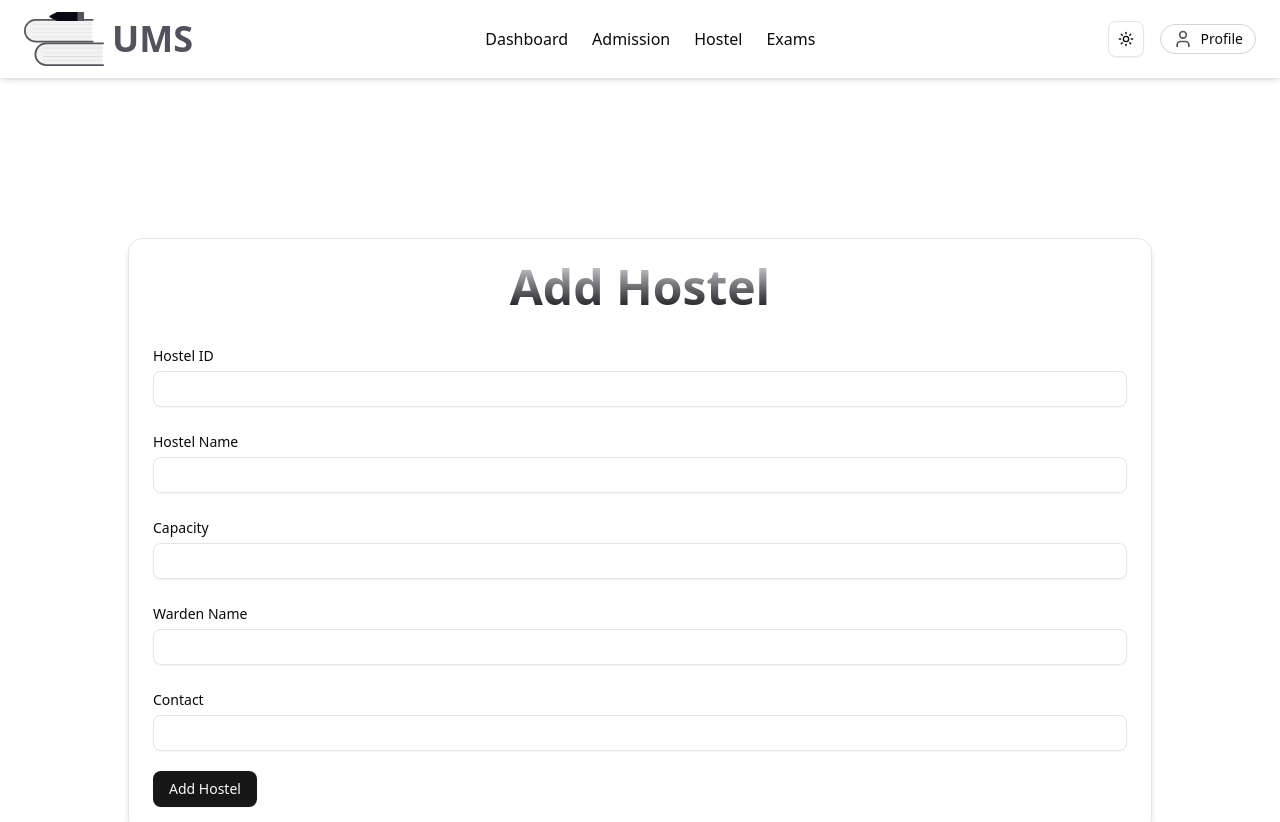
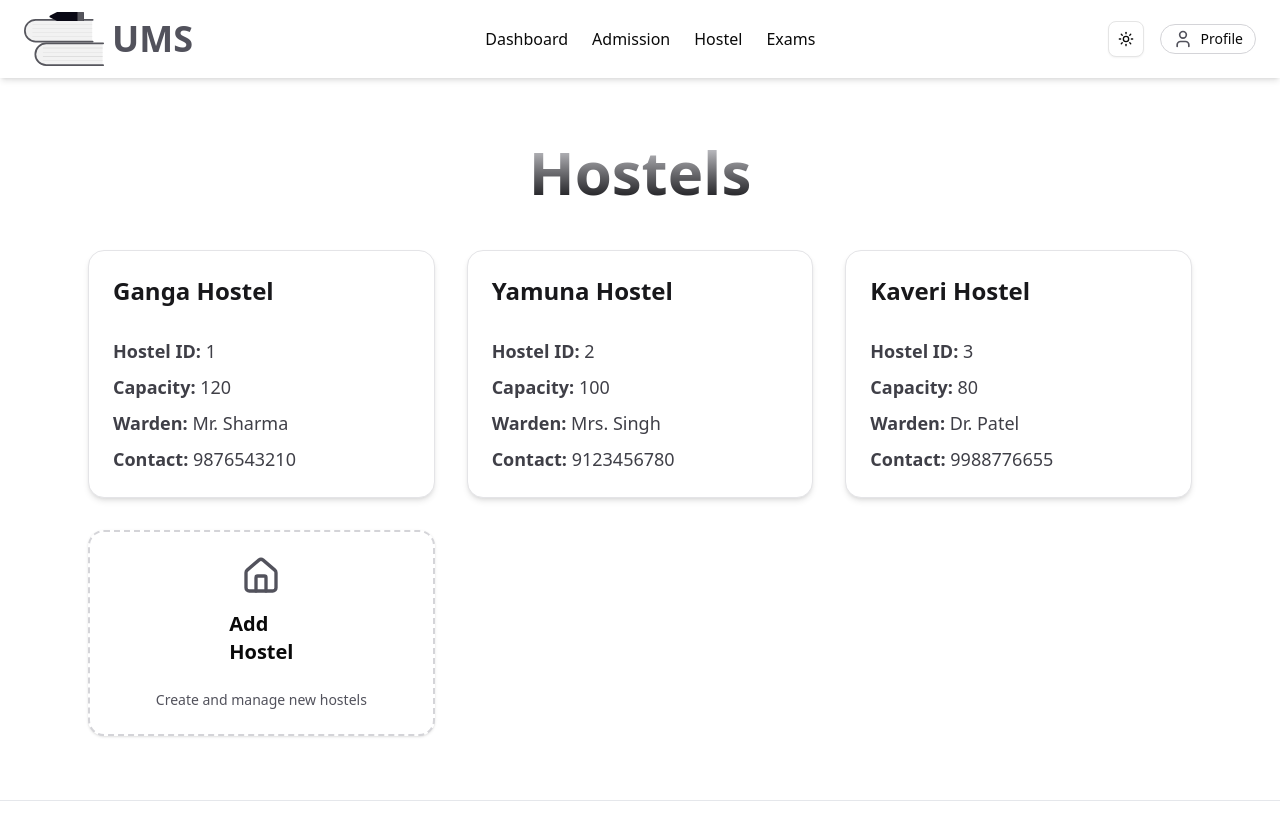
Before and after one commit to Sadiq0909/umserp, a Next.js app: page /hostels in a window 1280 px wide. Shown: the top 822 px of the page. Built offline with nearby package versions, Linux system fonts and the light colour scheme.

Commit message:
Add hostel management features including hostel listing and payment API integration

```diff
--- /dev/null
+++ b/app/add-hostel/page.jsx
@@ -0,0 +1,12 @@
+import AddHostelForm from '@/components/AddHostelForm'
+import React from 'react'
+
+const page = () => {
+  return (
+    <div>
+        <AddHostelForm />
+    </div>
+  )
+}
+
+export default page
--- /dev/null
+++ b/app/api/payment/route.js
@@ -0,0 +1,36 @@
+import { NextResponse } from "next/server";
+import Razorpay from "razorpay";
+
+const razorpay = new Razorpay({
+  key_id: process.env.RAZORPAY_KEY_ID,
+  key_secret: process.env.RAZORPAY_KEY_SECRET,
+});
+
+export async function POST(request) {
+  try {
+    const body = await request.json();
+    const { amount } = body || 500; // Expect amount from frontend (in INR)
+
+    if (!amount || isNaN(amount)) {
+      return NextResponse.json(
+        { message: "Invalid amount provided" },
+        { status: 400 }
+      );
+    }
+
+    const order =  razorpay.orders.create({
+      amount: amount * 100, // Convert INR to paise
+      currency: "INR",
+      receipt: `receipt_${Date.now()}`,
+      payment_capture: 1,
+    });
+
+    return NextResponse.json({ orderId: order.id }, { status: 200 });
+  } catch (error) {
+    console.error("Error in creating order", error);
+    return NextResponse.json(
+      { message: "Error in creating order" },
+      { status: 500 }
+    );
+  }
+}
--- a/app/api/rooms/route.js
+++ /dev/null
@@ -1,12 +0,0 @@
-import { NextResponse } from "next/server";
-import { connect } from "@/src/database/connect";
-import { getRoomsByHostelController } from "@/src/controllers/roomController";
-
-export async function GET(req) {
-  await connect();
-  const { searchParams } = new URL(req.url);
-  const hostelId = searchParams.get("hostelId");
-
-  const result = await getRoomsByHostelController(hostelId);
-  return NextResponse.json(result.success ? result.data : { message: result.message }, { status: result.success ? 200 : 500 });
-}
--- a/app/dashboard/page.jsx
+++ b/app/dashboard/page.jsx
@@ -1,19 +1,31 @@
 "use client";
 
-import AddHostelForm from "@/components/AddHostelForm";
-import AddRoomForm from "@/components/AddRoomForm";
 import { Card, CardContent, CardHeader, CardTitle } from "@/components/ui/card";
 import { Users, Home, BedDouble, CreditCard } from "lucide-react";
 import Link from "next/link";
 
 export default function Dashboard() {
-
-    const links = [
+  const hostels = [
     {
-    title: "Add Hostel",
-    href: "/hostels",
-    icon: <Home className="w-6 h-6 text-purple-600 dark:text-purple-400" />,
-    description: "Create and manage hostels",
+      Hostel_ID: 1,
+      Hostel_Name: "Ganga Hostel",
+      Capacity: 120,
+      Warden_Name: "Mr. Sharma",
+      Contact: "9876543210",
+    },
+    {
+      Hostel_ID: 2,
+      Hostel_Name: "Yamuna Hostel",
+      Capacity: 100,
+      Warden_Name: "Mrs. Singh",
+      Contact: "9123456780",
+    },
+    {
+      Hostel_ID: 3,
+      Hostel_Name: "Kaveri Hostel",
+      Capacity: 80,
+      Warden_Name: "Dr. Patel",
+      Contact: "9988776655",
     },
   ];
 
@@ -25,9 +37,6 @@ export default function Dashboard() {
           <h1 className="text-4xl sm:text-6xl font-bold bg-clip-text text-transparent bg-gradient-to-b from-zinc-300 to-zinc-900 dark:from-zinc-600 dark:to-white">
             Admin Dashboard
           </h1>
-        {/* <p className="mt-2 text-zinc-600 dark:text-zinc-400">
-          Quick overview of University Management System
-        </p> */}
         </div>
 
         {/* Stats Cards */}
@@ -74,7 +83,7 @@ export default function Dashboard() {
         </div>
 
         {/* Recent Admissions */}
-      <div className="bg-white dark:bg-zinc-900 rounded-xl shadow-md border border-gray-200 dark:border-zinc-800">
+        <div className="bg-white dark:bg-zinc-900 rounded-xl shadow-md border border-gray-200 dark:border-zinc-800 mb-12">
           <div className="p-6 border-b border-gray-200 dark:border-zinc-800">
             <h2 className="text-xl font-semibold">Recent Admissions</h2>
           </div>
@@ -87,7 +96,9 @@ export default function Dashboard() {
               <div key={idx} className="flex justify-between items-center p-4">
                 <div>
                   <p className="font-medium">{student.name}</p>
-                <p className="text-sm text-zinc-600 dark:text-zinc-400">{student.email}</p>
+                  <p className="text-sm text-zinc-600 dark:text-zinc-400">
+                    {student.email}
+                  </p>
                 </div>
                 <span className="text-sm text-zinc-500">{student.date}</span>
               </div>
@@ -95,25 +106,48 @@ export default function Dashboard() {
           </div>
         </div>
 
-    <section className="my-20">
-      <div className="">
-        {links.map((link, idx) => (
-          <Link href={link.href} key={idx}>
-            <Card className="hover:shadow-lg transition-shadow border border-gray-200 dark:border-zinc-800 cursor-pointer">
-              <CardHeader className="flex flex-row items-center gap-3">
-                {link.icon}
-                <CardTitle>{link.title}</CardTitle>
+        {/* Hostels Section */}
+<div className="mt-12">
+  <h2 className="text-2xl font-semibold mb-6">Hostels</h2>
+  <div className="grid grid-cols-1 sm:grid-cols-2 lg:grid-cols-3 gap-6">
+
+    {/* View All Hostels */}
+    <Link href="/hostels">
+      <Card className="cursor-pointer shadow-md border border-gray-200 dark:border-zinc-800 hover:shadow-lg transition">
+        <CardHeader>
+          <CardTitle className="flex items-center gap-2 text-lg">
+            <Home className="w-6 h-6 text-purple-600 dark:text-purple-400" />
+            View All Hostels
+          </CardTitle>
         </CardHeader>
         <CardContent>
-                <p className="text-sm text-zinc-600 dark:text-zinc-400">
-                  {link.description}
+          <p className="text-zinc-600 dark:text-zinc-400">
+            Manage hostel details, rooms, and allocations.
           </p>
         </CardContent>
       </Card>
     </Link>
-        ))}
+
+    {/* Add Hostel */}
+    <Link href="/add-hostel">
+      <Card className="cursor-pointer shadow-md border border-gray-200 dark:border-zinc-800 hover:shadow-lg transition">
+        <CardHeader>
+          <CardTitle className="flex items-center gap-2 text-lg">
+            <Home className="w-6 h-6 text-green-600 dark:text-green-400" />
+            Add New Hostel
+          </CardTitle>
+        </CardHeader>
+        <CardContent>
+          <p className="text-zinc-600 dark:text-zinc-400">
+            Create a new hostel and assign rooms easily.
+          </p>
+        </CardContent>
+      </Card>
+    </Link>
+
   </div>
-    </section>
+</div>
+
       </div>
     </section>
   );
--- a/app/hostels/page.jsx
+++ b/app/hostels/page.jsx
@@ -1,12 +1,98 @@
-import AddHostelForm from '@/components/AddHostelForm'
-import React from 'react'
+"use client";
+
+import React from "react";
+import { Home } from "lucide-react";
+import Link from "next/link";
+import { Card, CardContent, CardHeader, CardTitle } from "@/components/ui/card";
 
 const page = () => {
+  const hostels = [
+    {
+      Hostel_ID: 1,
+      Hostel_Name: "Ganga Hostel",
+      Capacity: 120,
+      Warden_Name: "Mr. Sharma",
+      Contact: "9876543210",
+    },
+    {
+      Hostel_ID: 2,
+      Hostel_Name: "Yamuna Hostel",
+      Capacity: 100,
+      Warden_Name: "Mrs. Singh",
+      Contact: "9123456780",
+    },
+    {
+      Hostel_ID: 3,
+      Hostel_Name: "Kaveri Hostel",
+      Capacity: 80,
+      Warden_Name: "Dr. Patel",
+      Contact: "9988776655",
+    },
+  ];
+
   return (
-    <div >
-        <AddHostelForm />
+    <div className="max-w-6xl mx-auto px-6 py-16">
+      <h2 className="text-4xl sm:text-6xl font-extrabold text-center mb-12 bg-clip-text text-transparent bg-gradient-to-b from-zinc-300 to-zinc-900 dark:from-zinc-500 dark:to-white">
+        Hostels
+      </h2>
+
+      {hostels.length === 0 ? (
+        <p className="text-center text-lg text-zinc-600 dark:text-zinc-400">
+          No hostels available.
+        </p>
+      ) : (
+        <div className="grid gap-8 sm:grid-cols-2 lg:grid-cols-3">
+          {hostels.map((hostel) => (
+            <Card
+              key={hostel.Hostel_ID}
+              className="rounded-2xl shadow-md border border-zinc-200 dark:border-zinc-800 hover:shadow-xl transition-transform hover:-translate-y-1"
+            >
+              <CardHeader>
+                <CardTitle className="text-2xl font-bold text-zinc-900 dark:text-zinc-100">
+                  {hostel.Hostel_Name}
+                </CardTitle>
+              </CardHeader>
+              <CardContent className="space-y-2 text-zinc-700 dark:text-zinc-300 text-lg">
+                <p>
+                  <span className="font-semibold">Hostel ID:</span>{" "}
+                  {hostel.Hostel_ID}
+                </p>
+                <p>
+                  <span className="font-semibold">Capacity:</span>{" "}
+                  {hostel.Capacity}
+                </p>
+                <p>
+                  <span className="font-semibold">Warden:</span>{" "}
+                  {hostel.Warden_Name}
+                </p>
+                <p>
+                  <span className="font-semibold">Contact:</span>{" "}
+                  {hostel.Contact}
+                </p>
+              </CardContent>
+            </Card>
+          ))}
+
+          {/* Add Hostel CTA Card */}
+          <Link href="/add-hostel">
+            <Card className="rounded-2xl border-2 border-dashed border-zinc-300 dark:border-zinc-700 flex items-center justify-center hover:bg-zinc-50 dark:hover:bg-zinc-900 transition cursor-pointer h-full">
+              <CardHeader className="flex flex-col items-center justify-center">
+                <Home className="w-10 h-10 text-zinc-600 dark:text-zinc-400 mb-2" />
+                <CardTitle className="text-xl font-semibold">
+                  Add Hostel
+                </CardTitle>
+              </CardHeader>
+              <CardContent className="text-center">
+                <p className="text-sm text-zinc-600 dark:text-zinc-400">
+                  Create and manage new hostels
+                </p>
+              </CardContent>
+            </Card>
+          </Link>
+        </div>
+      )}
     </div>
-  )
-}
+  );
+};
 
-export default page
+export default page;
--- a/app/layout.js
+++ b/app/layout.js
@@ -2,6 +2,8 @@ import { Geist, Geist_Mono } from "next/font/google";
 import "./globals.css";
 import { ThemeProvider } from "@/components/theme-provider"
 import Header from "@/components/header";
+import Script from "next/script";
+
 
 const geistSans = Geist({
   variable: "--font-geist-sans",
@@ -32,6 +34,10 @@ export default function RootLayout({ children }) {
           >
             <Header/>
             {children}
+            <Script
+          src="https://checkout.razorpay.com/v1/checkout.js"
+          strategy="afterInteractive"
+        />
             <footer className="w-full py-6 text-center border-t border-gray-200 text-zinc-700 dark:text-zinc-300">
       © {new Date().getFullYear()} University Management System. All rights reserved.
     </footer>
```
Also changed, not shown: app/admission/page.jsx (+46 -36 lines). Lines whose indentation alone changed are shown as unchanged.
